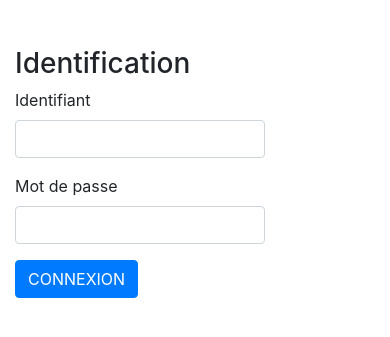
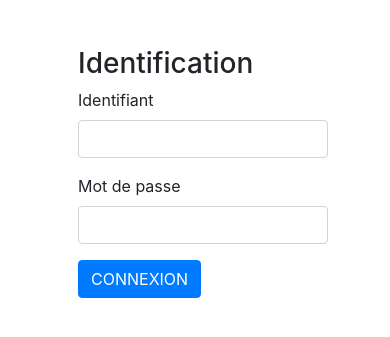
Before and after one commit to echardt/Projet-Charton, a PHP site: page /login.html in a window 390 px wide. Shown: the part 51-388 px from the top of the page. Run offline with PHP 8.4, Linux system fonts and the light colour scheme.

Commit message:
MAJ login.html and login.css responsive

```diff
--- a/Interfaces-Web/css/login.css
+++ b/Interfaces-Web/css/login.css
@@ -3,16 +3,27 @@
 .navbar-custom {
   background-color: #272B3A;
   height: 51px;
+
 }
 
 /*longueur input*/
 .form-control{
-
   width: 250px !important;
 }
-.title-connexion{
+
+.container{
+  margin-top: 12%;
 
 }
-.container{
-  margin-top: 12%;
+
+
+
+
+@media screen and (max-width: 576px) {
+
+  .container{
+      padding-left: 20% !important;
+
+  }
+
 }
--- a/Interfaces-Web/login.html
+++ b/Interfaces-Web/login.html
@@ -2,9 +2,11 @@
 <html lang="fr" dir="ltr">
     <head>
       <meta charset="utf-8">
+      <meta name="viewport" content="width=device-width, initial-scale=1, shrink-to-fit=no">
       <title>Page de connexion</title>
       <link rel="stylesheet" href="css/login.css">
       <link rel="stylesheet" href="libs/bootstrap/bootstrap.min.css">
+      <link rel="stylesheet" href="https://stackpath.bootstrapcdn.com/bootstrap/4.5.0/css/bootstrap.min.css" integrity="sha384-9aIt2nRpC12Uk9gS9baDl411NQApFmC26EwAOH8WgZl5MYYxFfc+NcPb1dKGj7Sk" crossorigin="anonymous">
     </head>
   <body>
     <!--Navbar!-->
@@ -16,7 +18,7 @@
 <form>
     <div class="container">
       <div class="row">
-        <div class="col-md-5 offset-md-5">
+        <div class=" col  col-sm-8 offset-sm-4 col-md-5 offset-md-5 col-lg-5 offset-lg-5">
 
 
 
@@ -39,8 +41,9 @@
 
 </form>
 
+<script src="https://code.jquery.com/jquery-3.5.1.slim.min.js" integrity="sha384-DfXdz2htPH0lsSSs5nCTpuj/zy4C+OGpamoFVy38MVBnE+IbbVYUew+OrCXaRkfj" crossorigin="anonymous"></script>
+<script src="https://cdn.jsdelivr.net/npm/popper.js@1.16.0/dist/umd/popper.min.js" integrity="sha384-Q6E9RHvbIyZFJoft+2mJbHaEWldlvI9IOYy5n3zV9zzTtmI3UksdQRVvoxMfooAo" crossorigin="anonymous"></script>
+<script src="https://stackpath.bootstrapcdn.com/bootstrap/4.5.0/js/bootstrap.min.js" integrity="sha384-OgVRvuATP1z7JjHLkuOU7Xw704+h835Lr+6QL9UvYjZE3Ipu6Tp75j7Bh/kR0JKI" crossorigin="anonymous"></script>
 
-
-
-  </body>
+</body>
 </html>
```
